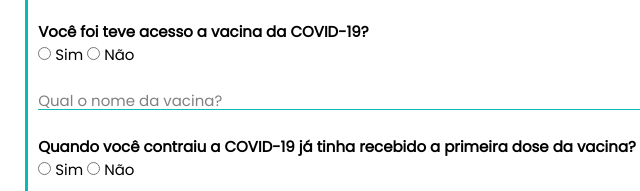
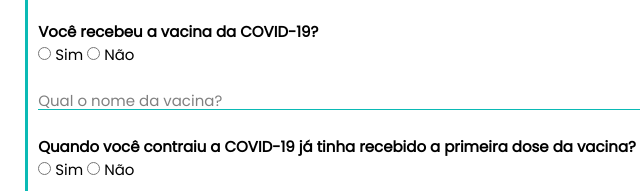
Before and after one commit to SequelasCovid/SequelasCovid, a plain HTML site: page form.html in a window 1280 px wide. Shown: the part 1009-1200 px from the top of the page, 286-926 px from the left. Drawn offline with Linux system fonts and the light colour scheme.

Commit message:
Update form.html

```diff
--- a/form.html
+++ b/form.html
@@ -127,7 +127,7 @@
                 </div>
                 <br>
                 <div>
-                    <p><b>Você foi teve acesso a vacina da COVID-19?</b></p>
+                    <p><b>Você recebeu a vacina da COVID-19?</b></p>
                     <Input type="radio" name="radio_readmitido" id="radio_readmitido_sim" value="sim"
                         class="inputformradio" required>
                     <label for="radio_readmitido_sim">Sim</label>
```
